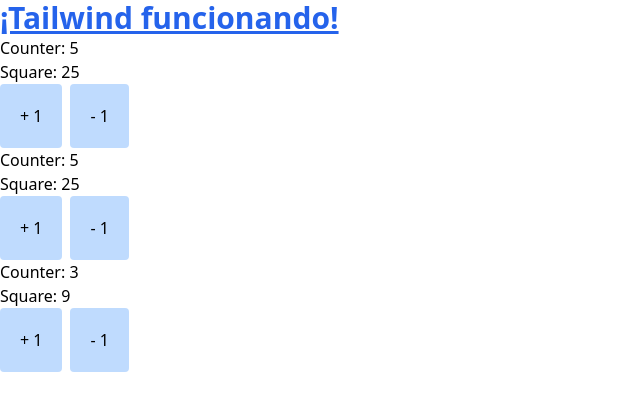
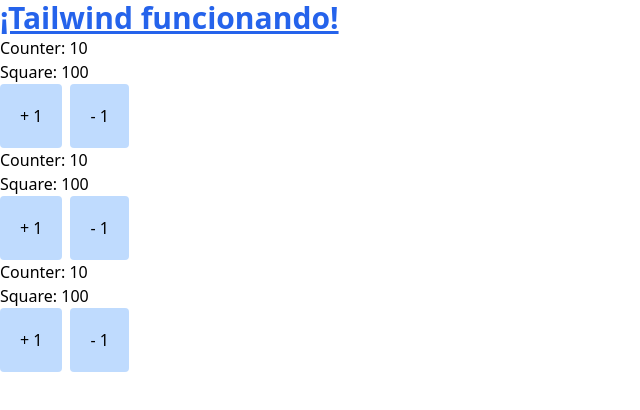
Before and after one commit to Senilliani/vue, a Vue app in the folder src/indecision-app/: page / in a window 1280 px wide. Shown: the top 410 px of the page, without its empty margins (0-640 px from the left). Built offline with nearby package versions, Linux system fonts and the light colour scheme; the HTML template or start-up script is replaced by a standard one.

Commit message:
create counter state globally

```diff
--- a/src/indecision-app/src/composables/useCounter.ts
+++ b/src/indecision-app/src/composables/useCounter.ts
@@ -1,7 +1,8 @@
 import { computed, ref } from 'vue'
 
+const counter = ref(10)
+
 export const useCounter = (initialValue: number = 5) => {
-  const counter = ref(initialValue)
   const squareCounter = computed(() => counter.value * counter.value)
 
   const increment = () => {
```
